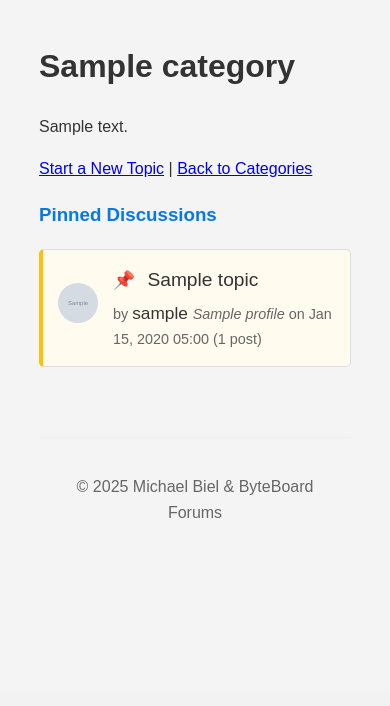
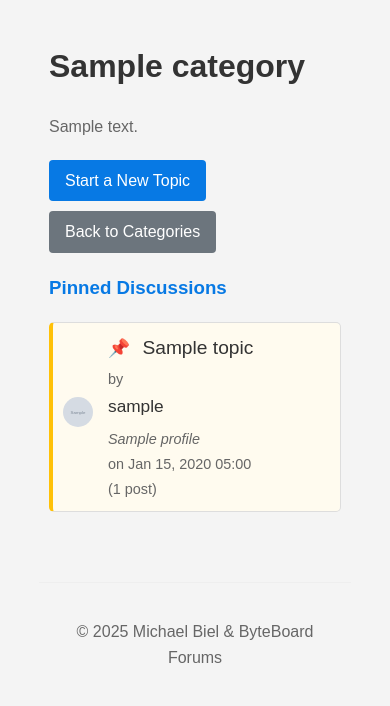
Before and after one commit to MickTheLinuxGeek/ByteBoard, a Django app: a page that uses categories/templates/categories/topics_by_category.html in a window 390 px wide; the page is wider, and only the part inside the window is pictured. Shown: the part 153-859 px from the top of that part. Before the commit the page ends 671 px from the top of that part, so only its background shows below. Run offline with Django 5.2, Linux system fonts and the light colour scheme; tables that the repository leaves empty hold one stand-in row (values such as "Sample post"); grey boxes marked "Sample" are stand-in pictures.

Commit message:
Completed phase 5. Template Implementation

```diff
--- a/categories/templates/categories/topics_by_category.html
+++ b/categories/templates/categories/topics_by_category.html
@@ -4,13 +4,15 @@
 
 {% block content %}
 <div class="topics-by-category-container">
+    <div class="category-header">
         <h1>{{ category.name }}</h1>
         <p class="category-description">{{ category.description|default:"No description available." }}</p>
+    </div>
 
-    <p>
-        <a href="{% url 'forum:new_topic' %}">Start a New Topic</a> |
-        <a href="{% url 'categories:category_list' %}">Back to Categories</a>
-    </p>
+    <div class="action-links">
+        <a href="{% url 'forum:new_topic' %}" class="btn btn-primary">Start a New Topic</a>
+        <a href="{% url 'categories:category_list' %}" class="btn btn-secondary">Back to Categories</a>
+    </div>
 
     {# Display Sticky Topics #}
     {% if sticky_topics %}
@@ -25,27 +27,28 @@
                     </a>
                 </div>
                 <div class="topic-content">
+                    <div class="topic-title">
                         <span class="sticky-indicator" title="Sticky Topic">📌</span>
                         <a href="{% url 'forum:topic_detail' topic.id %}">
                             {{ topic.subject }}
                         </a>
-                    <small>
+                    </div>
+                    <div class="topic-meta">
                         by <a href="{% url 'forum:user_profile' topic.created_by.username %}">
-                        {{ topic.created_by.username }}
-                    </a>
+                        {{ topic.created_by.username }}</a>
                         {% if topic.created_by.profile.user_title %}
                         <span class="user-title">{{ topic.created_by.profile.user_title }}</span>
                         {% endif %}
-                        on {{ topic.created_at|date:"M d, Y H:i" }}
-                        ({{ topic.posts.count }} post{{ topic.posts.count|pluralize }})
-                    </small>
+                        <span class="topic-date">on {{ topic.created_at|date:"M d, Y H:i" }}</span>
+                        <span class="post-count">({{ topic.posts.count }} post{{ topic.posts.count|pluralize }})</span>
+                    </div>
                 </div>
             </li>
             {% endfor %}
         </ul>
     </div>
     {% if regular_topics_page.object_list %}
-    <hr style="margin: 20px 0;">{% endif %}
+    <hr class="section-divider">{% endif %}
     {% endif %}
 
     {# Display Regular (Paginated) Topics #}
@@ -61,18 +64,20 @@
                     </a>
                 </div>
                 <div class="topic-content">
+                    <div class="topic-title">
                         <a href="{% url 'forum:topic_detail' topic.id %}">
                             {{ topic.subject }}
                         </a>
-                    <small>
+                    </div>
+                    <div class="topic-meta">
                         by <a href="{% url 'forum:user_profile' topic.created_by.username %}">
                         {{ topic.created_by.username }}</a>
                         {% if topic.created_by.profile.user_title %}
                         <span class="user-title">{{ topic.created_by.profile.user_title }}</span>
                         {% endif %}
-                        on {{ topic.created_at|date:"M d, Y H:i" }}
-                        ({{ topic.posts.count }} post{{ topic.posts.count|pluralize }})
-                    </small>
+                        <span class="topic-date">on {{ topic.created_at|date:"M d, Y H:i" }}</span>
+                        <span class="post-count">({{ topic.posts.count }} post{{ topic.posts.count|pluralize }})</span>
+                    </div>
                 </div>
             </li>
             {% endfor %}
@@ -110,7 +115,7 @@
             {% endif %}
         </span>
     </div>
-    <p style="text-align: center; margin-top: 5px;">
+    <p class="pagination-info">
         <small>
             Page {{ regular_topics_page.number }} of {{ regular_topics_page.paginator.num_pages }} (regular topics).
         </small>
@@ -118,7 +123,131 @@
     {% endif %}
 
     {% elif not sticky_topics %}
-    <p>No topics have been created in this category yet.</p>
+    <p class="no-items-message">No topics have been created in this category yet.</p>
     {% endif %}
 </div>
+
+<style>
+    /* Responsive styles for topics by category */
+    .topics-by-category-container {
+        max-width: 100%;
+        padding: 0 10px;
+    }
+
+    .category-header {
+        margin-bottom: 20px;
+    }
+
+    .category-description {
+        color: #666;
+        margin-top: 5px;
+    }
+
+    .action-links {
+        display: flex;
+        gap: 10px;
+        margin-bottom: 20px;
+        flex-wrap: wrap;
+    }
+
+    .btn {
+        display: inline-block;
+        padding: 8px 16px;
+        border-radius: 4px;
+        text-decoration: none;
+        text-align: center;
+        cursor: pointer;
+        transition: background-color 0.3s;
+    }
+
+    .btn-primary {
+        background-color: #0779e4;
+        color: white;
+    }
+
+    .btn-primary:hover {
+        background-color: #0056b3;
+    }
+
+    .btn-secondary {
+        background-color: #6c757d;
+        color: white;
+    }
+
+    .btn-secondary:hover {
+        background-color: #5a6268;
+    }
+
+    .section-divider {
+        margin: 20px 0;
+        border: 0;
+        border-top: 1px solid #eee;
+    }
+
+    .topic-list ul {
+        padding-left: 0;
+    }
+
+    .topic-title {
+        margin-bottom: 5px;
+    }
+
+    .topic-meta {
+        display: flex;
+        flex-wrap: wrap;
+        gap: 5px;
+        color: #666;
+        font-size: 0.9em;
+    }
+
+    .topic-date, .post-count {
+        white-space: nowrap;
+    }
+
+    .pagination-info {
+        text-align: center;
+        margin-top: 5px;
+        color: #666;
+    }
+
+    .no-items-message {
+        background: #f8f9fa;
+        padding: 20px;
+        text-align: center;
+        border-radius: 5px;
+        color: #6c757d;
+    }
+
+    /* Media queries for responsive design */
+    @media (max-width: 768px) {
+        .topic-meta {
+            flex-direction: column;
+            gap: 2px;
+        }
+
+        .topic-content {
+            padding-left: 0;
+        }
+    }
+
+    @media (max-width: 480px) {
+        .topic-avatar img {
+            width: 30px;
+            height: 30px;
+        }
+
+        .topic-list li {
+            padding: 10px;
+        }
+
+        .pagination .step-links a,
+        .pagination .current,
+        .pagination .disabled,
+        .pagination .ellipsis {
+            padding: 6px 8px;
+            margin: 0 1px;
+            font-size: 0.9em;
+        }
+    }
+</style>
 {% endblock %}
```
Also changed, not shown: categories/templates/categories/category_list.html (+91 -7 lines). Lines whose indentation alone changed are shown as unchanged.
